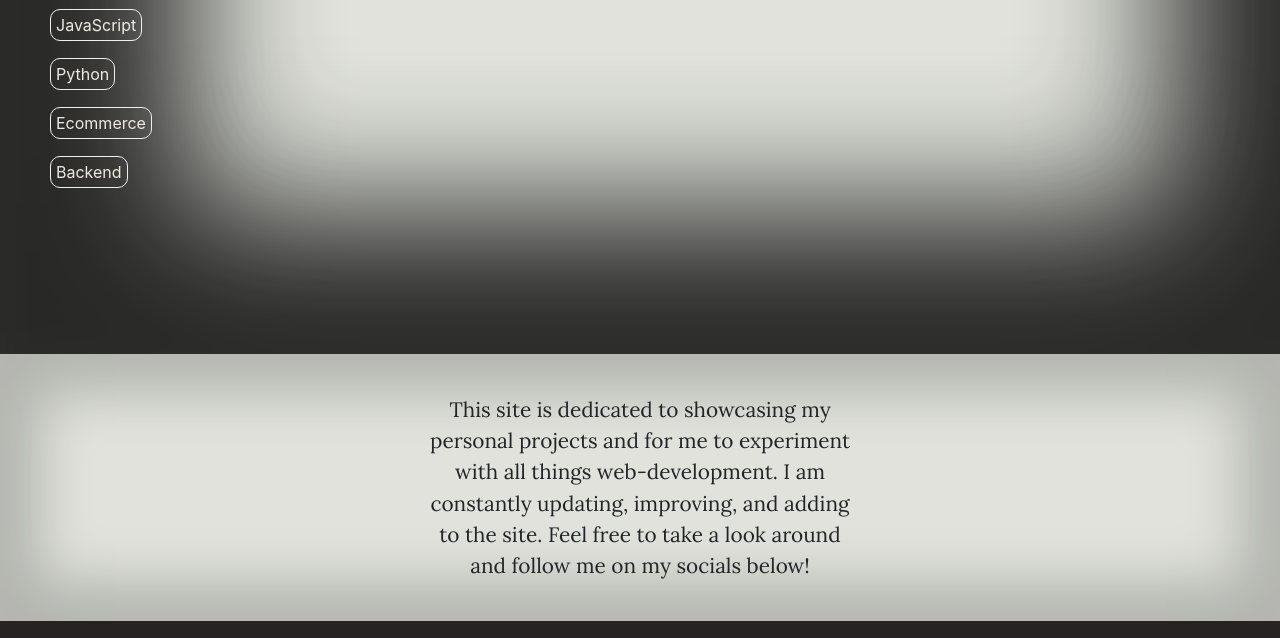
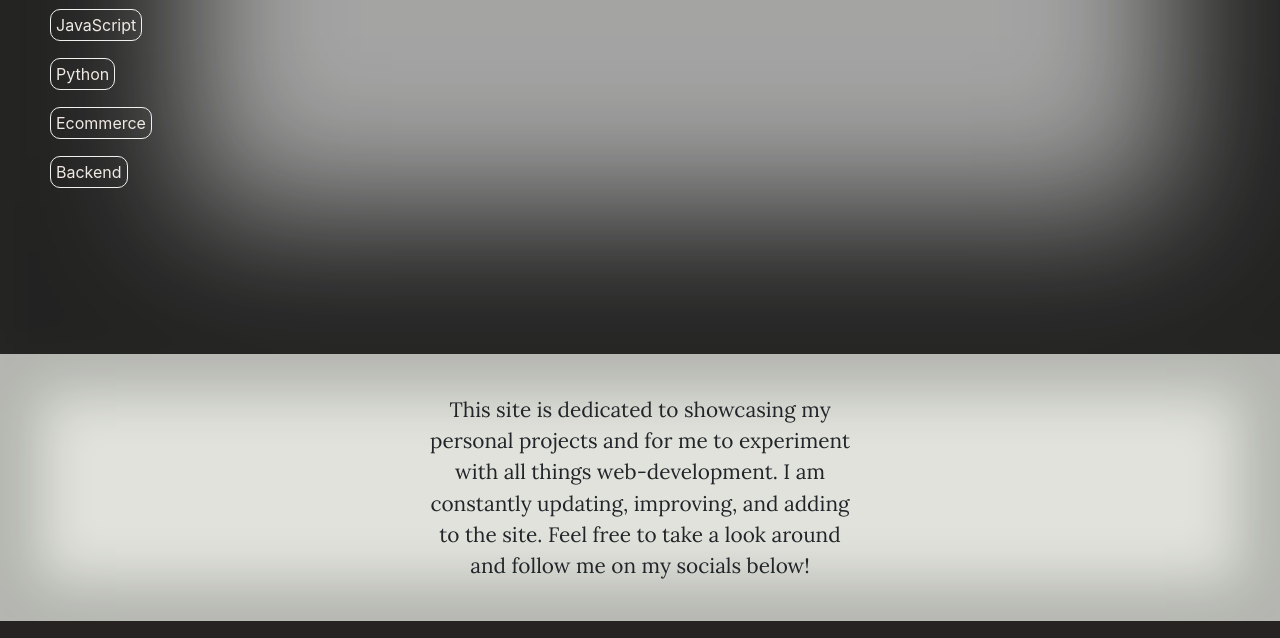
Before and after one commit to coledtaylor/portfolio, a plain HTML site: page index.html in a window 1280 px wide. Shown: the part 396-1034 px from the top of the page. Drawn offline with nearby package versions, Linux system fonts and the light colour scheme; the site is published under a folder, as on GitHub Pages, so addresses that start at the root find nothing.

Commit message:
Update styles.css

```diff
--- a/styles.css
+++ b/styles.css
@@ -8,7 +8,7 @@ body {
 }
 
 .heading-container {
-    background-image: url('/Images/light-laptop.jpg');
+    background-image: url('portfolio/Images/light-laptop.jpg');
     background-size: cover;
     background-position: center;
     opacity: 90%;
```
